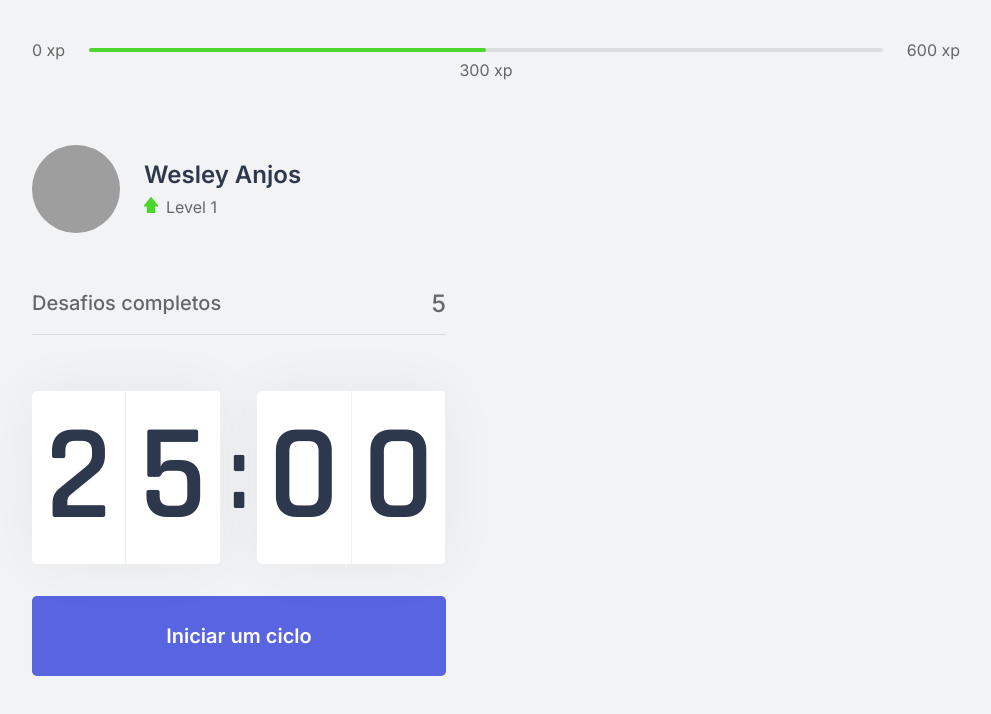
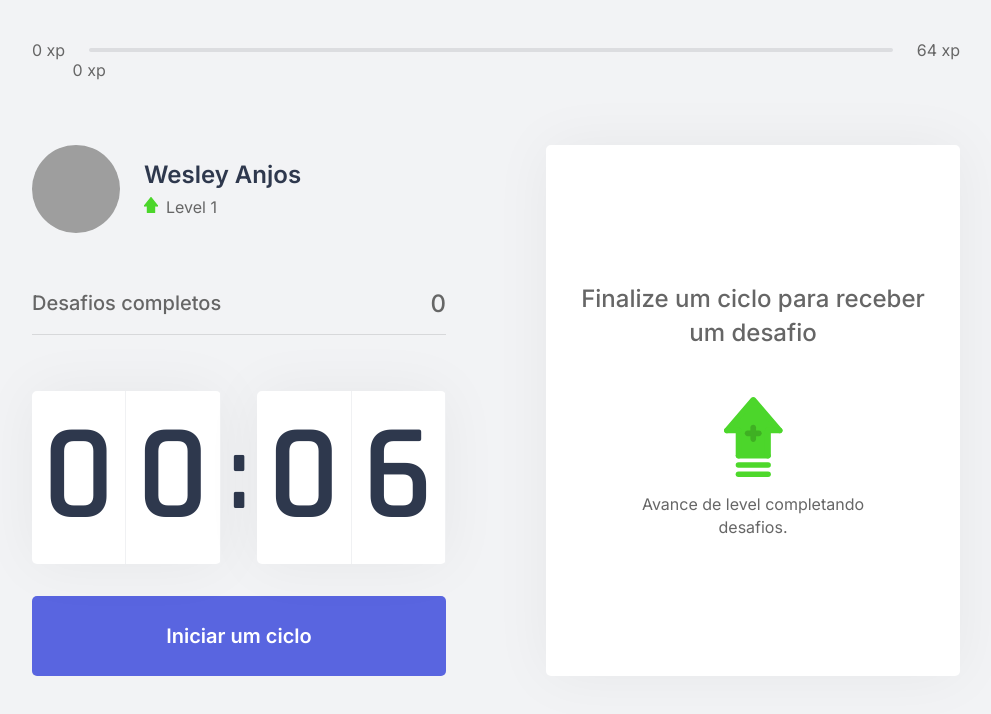
Before and after one commit to SrWess/MoveIt, a Next.js app: page /home in a window 1280 px wide. Shown: the top 714 px of the page, without its empty margins (144-1135 px from the left). Built offline with nearby package versions, Linux system fonts and the light colour scheme; grey boxes are pictures that could not be loaded.

Commit message:
Create Components and Implemented Context API

```diff
--- /dev/null
+++ b/challenges.json
@@ -0,0 +1,62 @@
+[
+  {
+    "type": "body",
+    "description": "Estique um de seus braços com a palma da mão virada para frente e puxe os dedos para cima por 10 segundos por mão.",
+    "amount": 80
+  },
+  {
+    "type": "body",
+    "description": "Estique seu braço contra o peito e puxe-o utilizando o outro braço por 10 segundos por braço.",
+    "amount": 60
+  },
+  {
+    "type": "body",
+    "description": "Puxe seu pescoço com a ajuda da mão para a direita e para a esquerda, permanecendo na posição por alguns segundos.",
+    "amount": 70
+  },
+  {
+    "type": "body",
+    "description": "Com as duas mãos na parte de trás da cabeça, leve-a para baixo, alongando a parte de trás da região.",
+    "amount": 60
+  },
+  {
+    "type": "body",
+    "description": "Cruze as pernas e desça com as mãos esticadas em direção ao chão. Repita o movimento com a outra perna na frente.",
+    "amount": 100
+  },
+  {
+    "type": "body",
+    "description": "Sentado, abra as pernas e tente encostar as palmas das mãos no chão, repita 3 vezes por 5 segundos.",
+    "amount": 80
+  },
+  {
+    "type": "body",
+    "description": "Puxe o joelho de encontro ao peito e segure, troque de perna após 10 segundos.",
+    "amount": 50
+  },
+  {
+    "type": "body",
+    "description": "Sentado, cruze uma perna e incline seu tronco à frente, troque de perna após 10 segundos.",
+    "amount": 80
+  },
+  {
+    "type": "eye",
+    "description": "Sentado, feche os olhos e cubra-os com as palmas da mão durante 2 minutos, depois abra normalmente.",
+    "amount": 90
+  },
+  {
+    "type": "eye",
+    "description": "Em algum ambiente aberto, olhe o mais longe que puder em quatro direções por 3s, mexa apenas os olhos. Repita 3 vezes.",
+    "amount": 140
+  },
+  {
+    "type": "eye",
+    "description": "Usando os polegares, massage a área abaixo das sobrancelhas em movimentos circulares por 15 segundos.",
+    "amount": 70
+  },
+  {
+    "type": "body",
+    "description": "Em pé, gire a cintura o máximo que puder para a esquerda, segure por cinco segundos. Repita para a direita.",
+    "amount": 90
+  }
+]
--- /dev/null
+++ b/src/components/ChallengeBox.tsx
@@ -0,0 +1,42 @@
+import { useContext } from "react";
+import { ChallengeContext } from "../contexts/ChallengeContext";
+
+import styles from "../styles/components/ChallengeBox.module.css";
+
+export function ChallengeBox() {
+  const { activeChallenge, resetChallenge } = useContext(ChallengeContext)
+
+  return (
+    <div className={styles.challengeboxContainer}>
+      {activeChallenge ? (
+        <div className={styles.challengeActive}>
+          <header>Ganhe {activeChallenge.amount} xp</header>
+
+          <main>
+            <img src={`icons/${activeChallenge.type}.svg `}/>
+            <strong>Novo desafio</strong>
+            <p>{activeChallenge.description}</p>
+          </main>
+
+          <footer>
+            <button type="button" className={styles.challengeFailedButton} onClick={resetChallenge}>
+              Falhei
+            </button>
+            <button type="button" className={styles.challengeSucceededButton}>
+              Completei
+            </button>
+          </footer>
+        </div>
+      ) : (
+        <div className={styles.challengeNotActive}>
+          <strong>Finalize um ciclo para receber um desafio</strong>
+
+          <p>
+            <img src="icons/level-up.svg" alt="Level Up" />
+            Avance de level completando desafios.
+          </p>
+        </div>
+      )}
+    </div>
+  );
+}
--- a/src/components/CompletedChallenges.tsx
+++ b/src/components/CompletedChallenges.tsx
@@ -1,10 +1,14 @@
+import { useContext } from 'react'
+import { ChallengeContext } from '../contexts/ChallengeContext'
 import styles from '../styles/components/CompletedChallenges.module.css'
 
 export function CompletedChallenges() {
+  const { challengesCompleted } = useContext(ChallengeContext)
+
   return (
     <div className={styles.completedChallengesContainer}>
       <span>Desafios completos</span>
-      <span>5</span>
+      <span>{ challengesCompleted }</span>
     </div>
   )
 }
--- a/src/components/Countdown.tsx
+++ b/src/components/Countdown.tsx
@@ -1,46 +1,84 @@
-import { useState, useEffect } from "react";
+import { useState, useEffect, useContext } from "react";
+import { ChallengeContext } from "../contexts/ChallengeContext";
 
 import styles from "../styles/components/Countdown.module.css";
 
+let countdownTimeout: NodeJS.Timeout;
+
 export function Countdown() {
-  const [time, setTime] = useState(25 * 60);
-  const [active, setActive] = useState(false);
+  const { startNewChallenge } = useContext(ChallengeContext)
+
+  const [time, setTime] = useState(0.1 * 60);
+  const [isActive, setIsActive] = useState(false);
+  const [hasFinished, setHasFinished] = useState(false);
 
   const minutes = Math.floor(time / 60);
   const seconds = time % 60;
 
-  const [minuteLeft, minuteRight] = String(minutes).padStart(2, '0').split('')
-  const [secondLeft, secondRight] = String(seconds).padStart(2, '0').split('')
+  const [minuteLeft, minuteRight] = String(minutes).padStart(2, "0").split("");
+  const [secondLeft, secondRight] = String(seconds).padStart(2, "0").split("");
 
   function startCountdown() {
-    setActive(true);
+    setIsActive(true);
+  }
+
+  function resetCountdown() {
+    clearTimeout(countdownTimeout);
+    setIsActive(false);
+    setTime(0.1 * 60);
   }
 
   useEffect(() => {
-    if(active && time > 0) {
-      setTimeout(() => {
-        setTime(time - 1)
-      }, 1000)
+    if (isActive && time > 0) {
+      countdownTimeout = setTimeout(() => {
+        setTime(time - 1);
+      }, 1000);
+    } else if (isActive && time === 0) {
+      setHasFinished(true);
+      setIsActive(false);
+      startNewChallenge();
     }
-  }, [active, time])
+  }, [isActive, time]);
 
   return (
     <div>
       <div className={styles.countdownContainer}>
         <div>
-          <span>{ minuteLeft }</span>
-          <span>{ minuteRight }</span>
+          <span>{minuteLeft}</span>
+          <span>{minuteRight}</span>
         </div>
         <span>:</span>
         <div>
-          <span>{ secondLeft }</span>
-          <span>{ secondRight }</span>
+          <span>{secondLeft}</span>
+          <span>{secondRight}</span>
         </div>
       </div>
 
-      <button type="button" className={styles.countdownButton} onClick={startCountdown}>
-        Iniciar um ciclo
-      </button>
+      {hasFinished ? (
+        <button disabled className={styles.countdownButton}>
+          Ciclo encerrado
+        </button>
+      ) : (
+        <>
+          {isActive ? (
+            <button
+              type="button"
+              className={` ${styles.countdownButton} ${styles.countdownButtonActive}`}
+              onClick={resetCountdown}
+            >
+              Abandonar ciclo
+            </button>
+          ) : (
+            <button
+              type="button"
+              className={styles.countdownButton}
+              onClick={startCountdown}
+            >
+              Iniciar um ciclo
+            </button>
+          )}
+        </>
+      )}
     </div>
   );
 }
--- a/src/components/ExperienceBar.tsx
+++ b/src/components/ExperienceBar.tsx
@@ -1,15 +1,23 @@
+import { useContext } from 'react';
+import { ChallengeContext } from '../contexts/ChallengeContext';
+
 import styles from '../styles/components/ExperienceBar.module.css';
 
 export function ExperienceBar() {
+  const { currentExperience, experienceToNextLevel } = useContext(ChallengeContext)
+
+  //Calculando progresso
+  const percentToNextLevel = Math.round(currentExperience * 100) / experienceToNextLevel
+
   return (
     <header className={styles.experienceBar}>
       <span>0 xp</span>
       <div>
-        <div style={{ width: "50%" }} />
+        <div style={{ width: `${percentToNextLevel}%` }} />
 
-        <span className={styles.currentExperience} style={{ left: '50%' }}>300 xp</span>
+        <span className={styles.currentExperience} style={{ left: `${percentToNextLevel}%` }}>{ currentExperience } xp</span>
       </div>
-      <span>600 xp</span>
+      <span>{experienceToNextLevel} xp</span>
     </header>
   );
 }
--- /dev/null
+++ b/src/contexts/ChallengeContext.tsx
@@ -0,0 +1,72 @@
+import { createContext, useState, ReactNode } from "react";
+import challenges from '../../challenges.json';
+
+interface Challenge {
+  type: 'body' | 'eye';
+  description: string;
+  amount: number;
+}
+
+interface ChallengesContextData {
+  level: number;
+  levelUp: () => void;
+  experienceToNextLevel: number;
+
+  currentExperience: number;
+
+  challengesCompleted: number;
+  startNewChallenge: () => void;
+  activeChallenge: Challenge;
+  resetChallenge: () => void;
+}
+
+interface ChallengesProviderProps {
+  children: ReactNode;
+}
+
+export const ChallengeContext = createContext({} as ChallengesContextData);
+
+export function ChallengesProvider({ children }: ChallengesProviderProps) {
+  const [level, setLevel] = useState(1);
+  const [currentExperience, setCurrentExperience] = useState(0);
+  const [challengesCompleted, setChallengesCompleted] = useState(0);
+
+  const [activeChallenge, setActiveChallenge] = useState(null);
+
+  const experienceToNextLevel = Math.pow((level + 1) * 4, 2)
+
+  function levelUp() {
+    setLevel(level + 1);
+  }
+
+  //Iniciando um novo desafio
+  function startNewChallenge() {
+    const randomChallengeIndex = Math.floor(Math.random() * challenges.length)
+    const challenge = challenges[randomChallengeIndex]
+
+    setActiveChallenge(challenge);
+  }
+
+  function resetChallenge() {
+    setActiveChallenge(null);
+  }
+
+  return (
+    <ChallengeContext.Provider
+      value={{
+        level,
+        levelUp,
+        experienceToNextLevel,
+
+        currentExperience,
+
+        challengesCompleted,
+        startNewChallenge,
+        activeChallenge,
+        resetChallenge,
+      }}
+    >
+      {children}
+    </ChallengeContext.Provider>
+  );
+}
--- a/src/pages/_app.tsx
+++ b/src/pages/_app.tsx
@@ -1,7 +1,14 @@
 import '../styles/global.css'
 
+import { ChallengesProvider } from '../contexts/ChallengeContext'
+
 function MyApp({ Component, pageProps }) {
-  return <Component {...pageProps} />
+  return (
+    //Toda aplicação pode ter acesso aos dados do ChallengeContext
+    <ChallengesProvider>
+      <Component {...pageProps} />
+    </ChallengesProvider>
+  )
 }
 
 export default MyApp
--- a/src/pages/home.tsx
+++ b/src/pages/home.tsx
@@ -1,4 +1,5 @@
 import Head from 'next/head'
+import { ChallengeBox } from '../components/ChallengeBox';
 
 import { CompletedChallenges } from "../components/CompletedChallenges";
 import { Countdown } from "../components/Countdown";
@@ -24,7 +25,7 @@
         </div>
 
         <div>
-
+          <ChallengeBox/>
         </div>
       </section>
     </div>
--- /dev/null
+++ b/src/styles/components/ChallengeBox.module.css
@@ -0,0 +1,109 @@
+.challengeboxContainer {
+  height: 100%;
+
+  background: var(--white);
+  border-radius: 5px;
+  box-shadow: 0 0 60px rgba(0, 0, 0, 0.05);
+  padding: 1.5rem 2rem;
+
+  display: flex;
+  justify-content: center;
+  align-items: center;
+  flex-direction: column;
+
+  text-align: center;
+}
+
+.challengeNotActive {
+  display: flex;
+  flex-direction: column;
+  align-items: center;
+}
+
+.challengeNotActive strong {
+  font-size: 1.5rem;
+  font-weight: 500;
+  line-height: 1.4;
+}
+
+.challengeNotActive p {
+  display: flex;
+  flex-direction: column;
+  align-items: center;
+  line-height: 1.4;
+  max-width: 70%;
+  margin-top: 3rem;
+}
+
+.challengeNotActive p img {
+  margin-bottom: 1rem;
+}
+
+.challengeActive {
+  height: 100%;
+
+  display: flex;
+  flex-direction: column;
+}
+
+.challengeActive header {
+  color: var(--blue);
+  font-weight: 600;
+  font-size: 1.25rem;
+  padding: 0 2rem 1.5rem;
+  border-bottom: 1px solid var(--gray-line);
+}
+
+.challengeActive main {
+  flex: 1;
+  display: flex;
+  flex-direction: column;
+  align-items: center;
+  justify-content: center;
+}
+
+.challengeActive main strong {
+  font-weight: 600;
+  font-size: 2rem;
+  color: var(--title);
+  margin: 1.5rem 0 1rem;
+}
+
+.challengeActive main p {
+  line-height: 1.5;
+}
+
+.challengeActive footer {
+  display: grid;
+  grid-template-columns: 1fr 1fr;
+  gap: 1rem;
+}
+
+.challengeActive footer button {
+  height: 3rem;
+
+  display: flex;
+  align-items: center;
+  justify-content: center;
+
+  border: 0;
+  border-radius: 5px;
+
+  color: var(--white);
+  font-size: 1rem;
+  font-weight: 600;
+
+  transition: filter 0.2s;
+}
+
+.challengeActive footer button.challengeFailedButton {
+  background: var(--red);
+}
+
+.challengeActive footer button.challengeSucceededButton {
+  background: var(--green);
+}
+
+.challengeActive footer button:hover {
+  filter: brightness(0.9);
+}
```
Also changed, not shown: src/styles/components/Countdown.module.css (+17 -1 lines).
